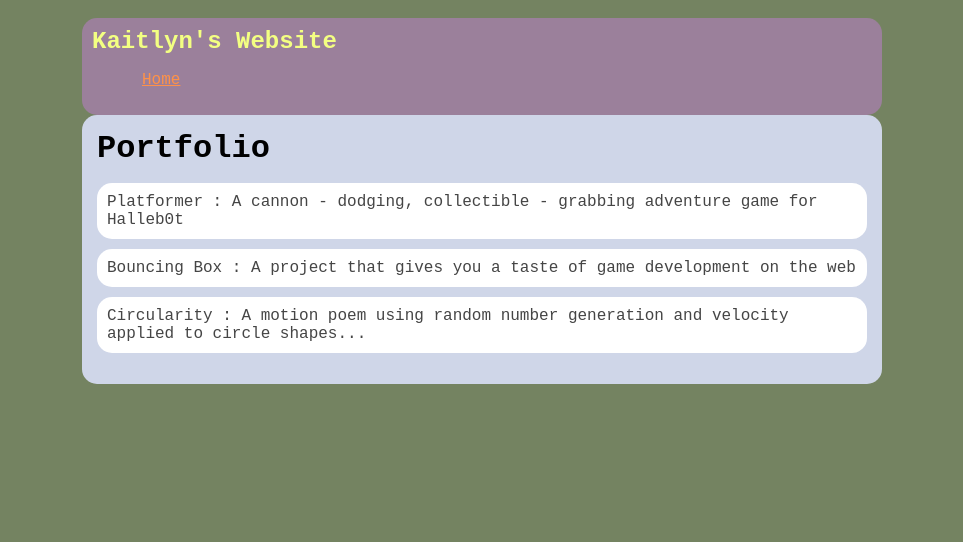
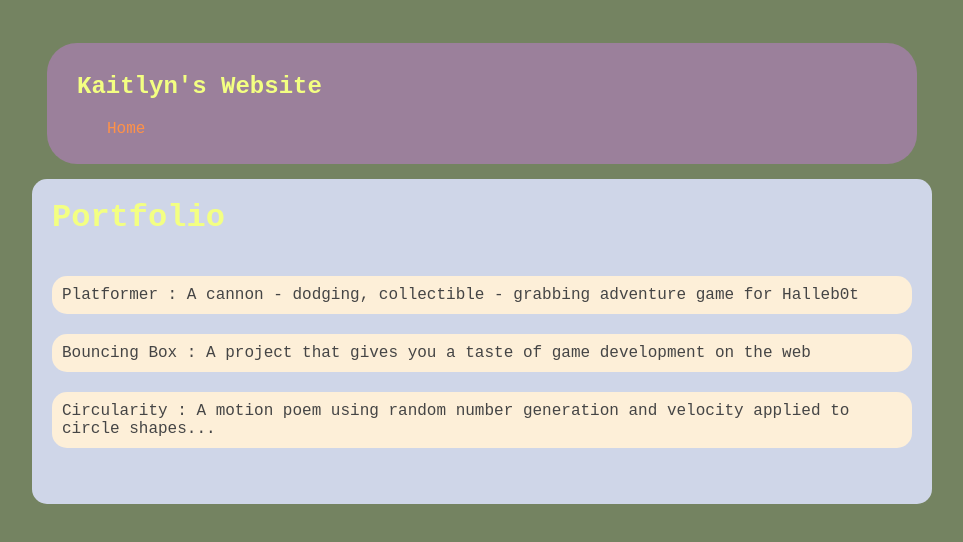
Before and after one commit to KaitZh4ng/KaitZh4ng.github.io, a plain HTML site: page portfolio.html in a window 1280 px wide. Shown: the whole page, without its empty margins (158-1121 px from the left). Drawn offline with Linux system fonts and the light colour scheme.

Commit message:
add portfolio.html file

```diff
--- a/style.css
+++ b/style.css
@@ -1,29 +1,29 @@
 body {
     background: rgb(116, 131, 97);
     color: rgba(24, 24, 55,);
-    padding: 10px;
+    padding: 20px;
     font-family: 'Courier New', Courier, monospace
   }
 #all-contents {
-  max-width: 800px;
+  max-width: 900px;
     margin: auto;
 }
 
 /* navigation menu */
 nav {
     background: rgb(155, 128, 155);
-   margin: 0 auto;
-   margin-bottom: 20px
-    display: flex;
+   margin: 15px;
+   margin-right: 25px
+   display: flex;
     padding: 10px;
-    border-radius: 15px;
+    border-radius: 30px;
 }
 h1 {
     display: flex;
     align-items: center;
     color: rgb(243, 255, 130);
     flex: 1;
-    margin: 0;
+    margin: 20px;
 }
 #nav-ul {
     list-style-image: none;
@@ -33,7 +33,7 @@ h1 {
     padding: 0 10px;
 }
 a {
-    text-decoration: times;
+    text-decoration: plum;
     color: rgb(255, 145, 72);
 }
 
@@ -52,32 +52,32 @@ main {
 }
 .content {
   flex: 1;
-  padding: 15px;
+  padding: 15 50px 30px;
 }
 
 /* portfolio styles */
 #interests {
-  border: 4px rgb(51, 102, 0);
-  padding: 8px;
+  border: 5px rgb(51, 102, 0);
+  padding: 20px;
 }
 h2, h3 {
-  margin: 0px;
+  margin: 10px;
 }
        /* portfolio styles */
        .content h1 {
-          color: black;
+          color: rgb(255, 145, 72g);
       }
 
       #portfolio {
           list-style-type: none;
-          padding-left: 0;
+          padding: 20px;
       }
 
       #portfolio li {
-          background: #fff;
+          background: #fdefd8;
           padding: 10px;
           border-radius: 15px;
-          margin-bottom: 10px;
+          margin-bottom: 20px;
       }
 
       #portfolio li:hover {
@@ -93,7 +93,7 @@ h2, h3 {
         main {
           height: 300ch;
           zoom: 5px;
-          display: ruby-base-container;
+          display: table-cell;
         }
 
         h1 {
@@ -110,7 +110,7 @@ h2, h3 {
 
         #all-contents {
           height: 100ch;
-          margin: none;
+          margin: 5px;
         }
 
         a {
```
